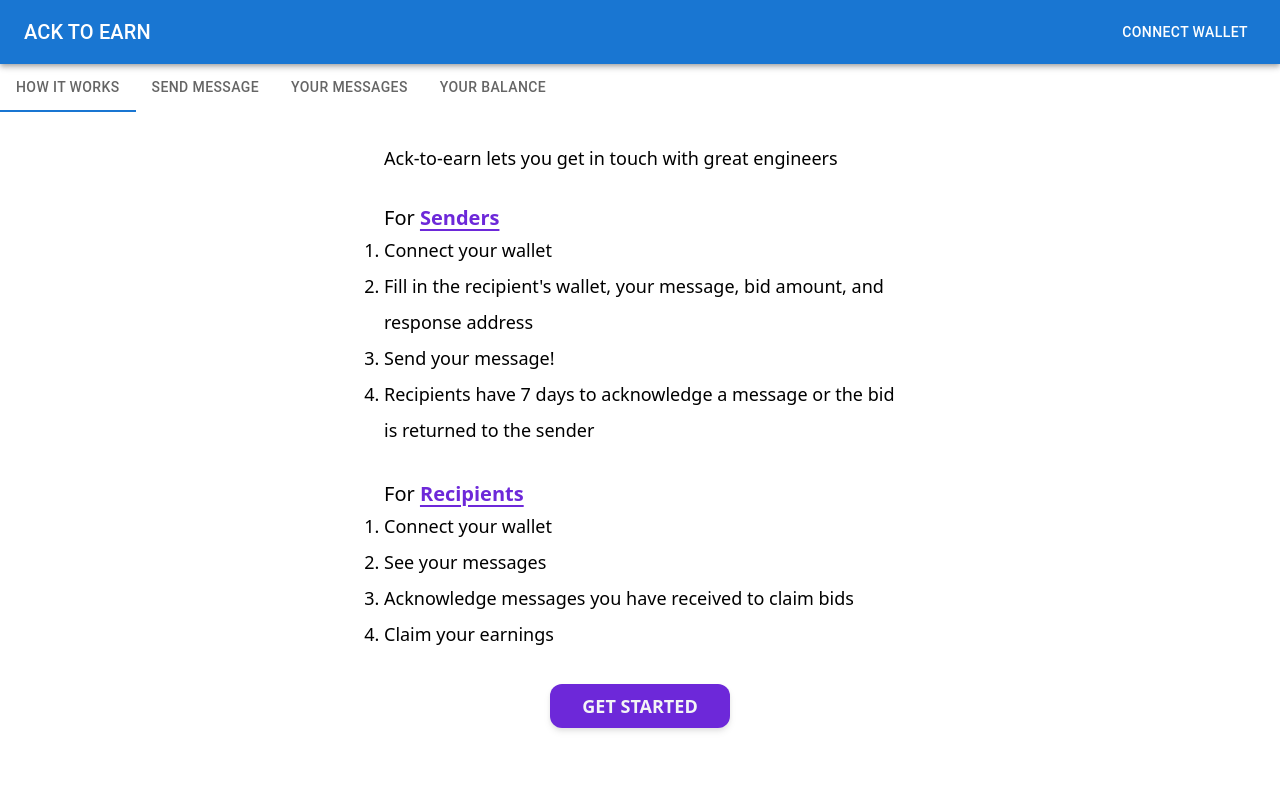
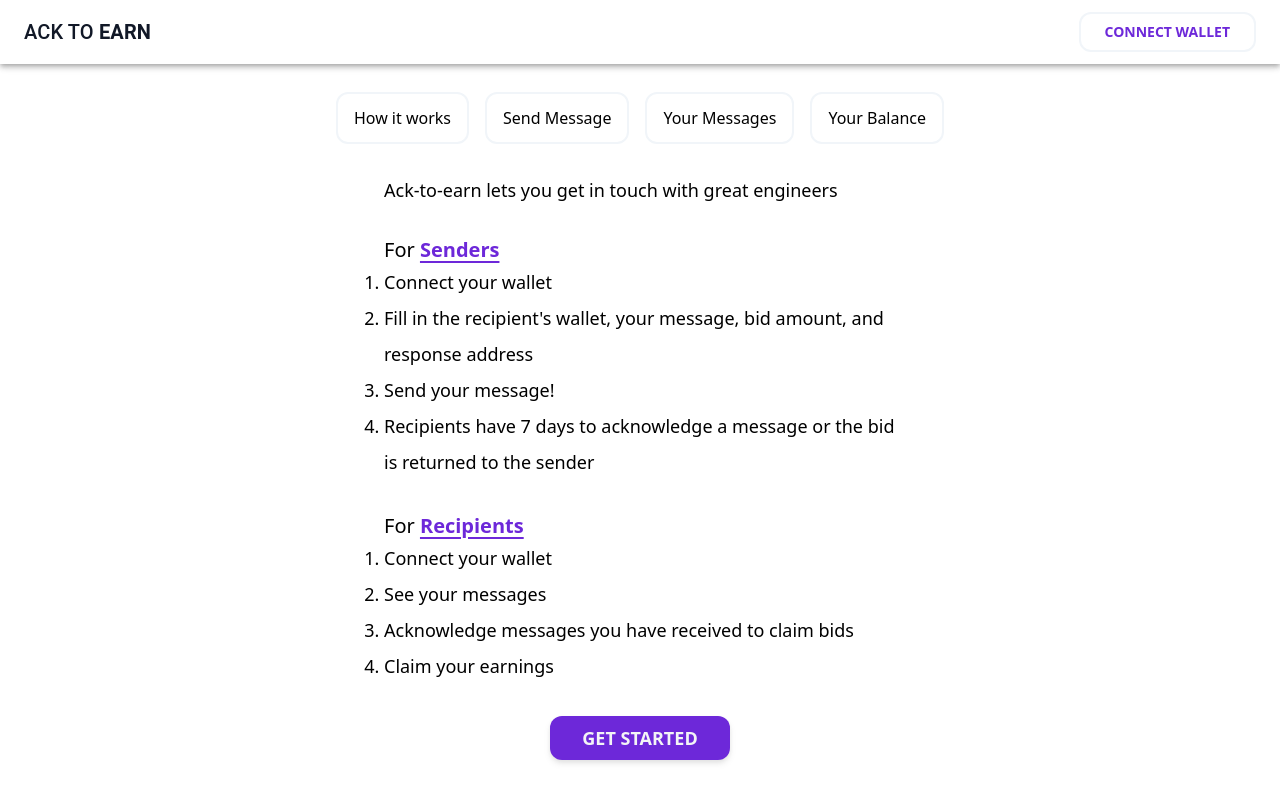
Before and after one commit to pardhaponugoti/ack_to_earn, a React (Create React App) app: page / in a window 1280 px wide. Built offline with nearby package versions, Linux system fonts and the light colour scheme.

Commit message:
swapped material buttons

```diff
--- a/package.json
+++ b/package.json
@@ -5,7 +5,7 @@
   "dependencies": {
     "@emotion/react": "^11.10.4",
     "@emotion/styled": "^11.10.4",
-    "@headlessui/react": "^1.7.1",
+    "@headlessui/react": "^1.7.2",
     "@heroicons/react": "^2.0.11",
     "@metamask/detect-provider": "^1.2.0",
     "@mui/icons-material": "^5.10.3",
--- a/src/App.js
+++ b/src/App.js
@@ -4,9 +4,9 @@ import { ethers } from "ethers";
 import detectEthereumProvider from "@metamask/detect-provider";
 
 import AppBar from "@mui/material/AppBar";
-import Button from "@mui/material/Button";
-import Tabs from "@mui/material/Tabs";
-import Tab from "@mui/material/Tab";
+import { Tab } from "@headlessui/react";
+//import Tabs from "@mui/material/Tabs";
+//import Tab from "@mui/material/Tab";
 import Toolbar from "@mui/material/Toolbar";
 import Typography from "@mui/material/Typography";
 
@@ -52,13 +52,13 @@ function App() {
     <div className="App">
       <div>
         <AppBar position="static">
-          <Toolbar>
+          <Toolbar className="bg-white text-gray-900">
             <Typography
               variant="h6"
               component="div"
               sx={{ flexGrow: 1, textAlign: "left" }}
             >
-              ACK TO EARN
+              ACK TO <strong>EARN</strong>
             </Typography>
             {walletAddress ? (
               <Typography
@@ -69,14 +69,49 @@ function App() {
                 {walletAddress}
               </Typography>
             ) : (
-              <Button color="inherit" onClick={getWallet}>
-                Connect Wallet
-              </Button>
+              <div
+                onClick={getWallet}
+                className="font-semibold rounded-xl text-sm border-slate-100 border-2 uppercase inline-block px-6 py-2 text-violet-700 hover:bg-slate-100"
+              >
+                <h4>Connect Wallet</h4>
+              </div>
             )}
           </Toolbar>
         </AppBar>
       </div>
-      <Tabs value={selectedTab} aria-label="basic tabs example">
+      <Tab.Group className="text-md flex justify-center mt-7">
+        <Tab.List>
+          <Tab
+            className="px-4 py-3 border-2 rounded-xl border-slate-100 mx-2 hover:bg-slate-100"
+            Link
+            to={"/"}
+          >
+            How it works
+          </Tab>
+          <Tab
+            className="px-4 py-3 border-2 rounded-xl border-slate-100 mx-2  hover:bg-slate-100"
+            Link
+            to={PAGE_ROUTE_SEND_MESSAGE}
+          >
+            Send Message
+          </Tab>
+          <Tab
+            className="px-4 py-3 border-2 rounded-xl border-slate-100 mx-2  hover:bg-slate-100"
+            Link
+            to={PAGE_ROUTE_YOUR_MESSAGES}
+          >
+            Your Messages
+          </Tab>
+          <Tab
+            className="px-4 py-3 border-2 rounded-xl border-slate-100 mx-2  hover:bg-slate-100"
+            Link
+            to={PAGE_ROUTE_BALANCE}
+          >
+            Your Balance
+          </Tab>
+        </Tab.List>
+      </Tab.Group>
+      {/*<Tabs value={selectedTab} aria-label="basic tabs example">
         <Link to={"/"} style={{ textDecoration: "none" }}>
           <Tab label="How it works" />
         </Link>
@@ -89,7 +124,7 @@ function App() {
         <Link to={PAGE_ROUTE_BALANCE} style={{ textDecoration: "none" }}>
           <Tab label="Your Balance" />
         </Link>
-      </Tabs>
+            </Tabs>*/}
       <Routes>
         <Route path="/">
           <Route index element={<HowItWorksPage />} />
```
Also changed, not shown: 1 other file (tests, documents, lock files or other folders).
